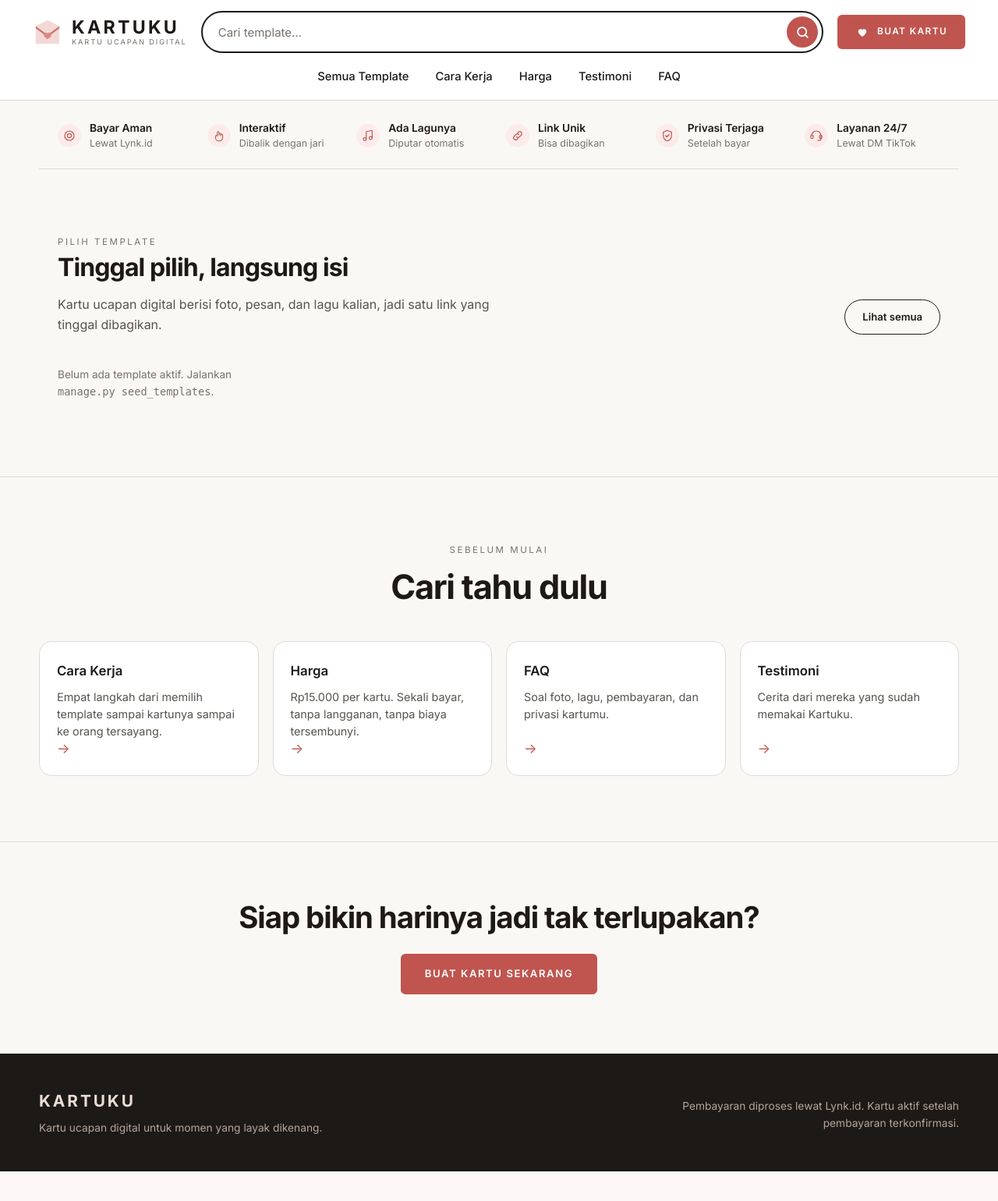
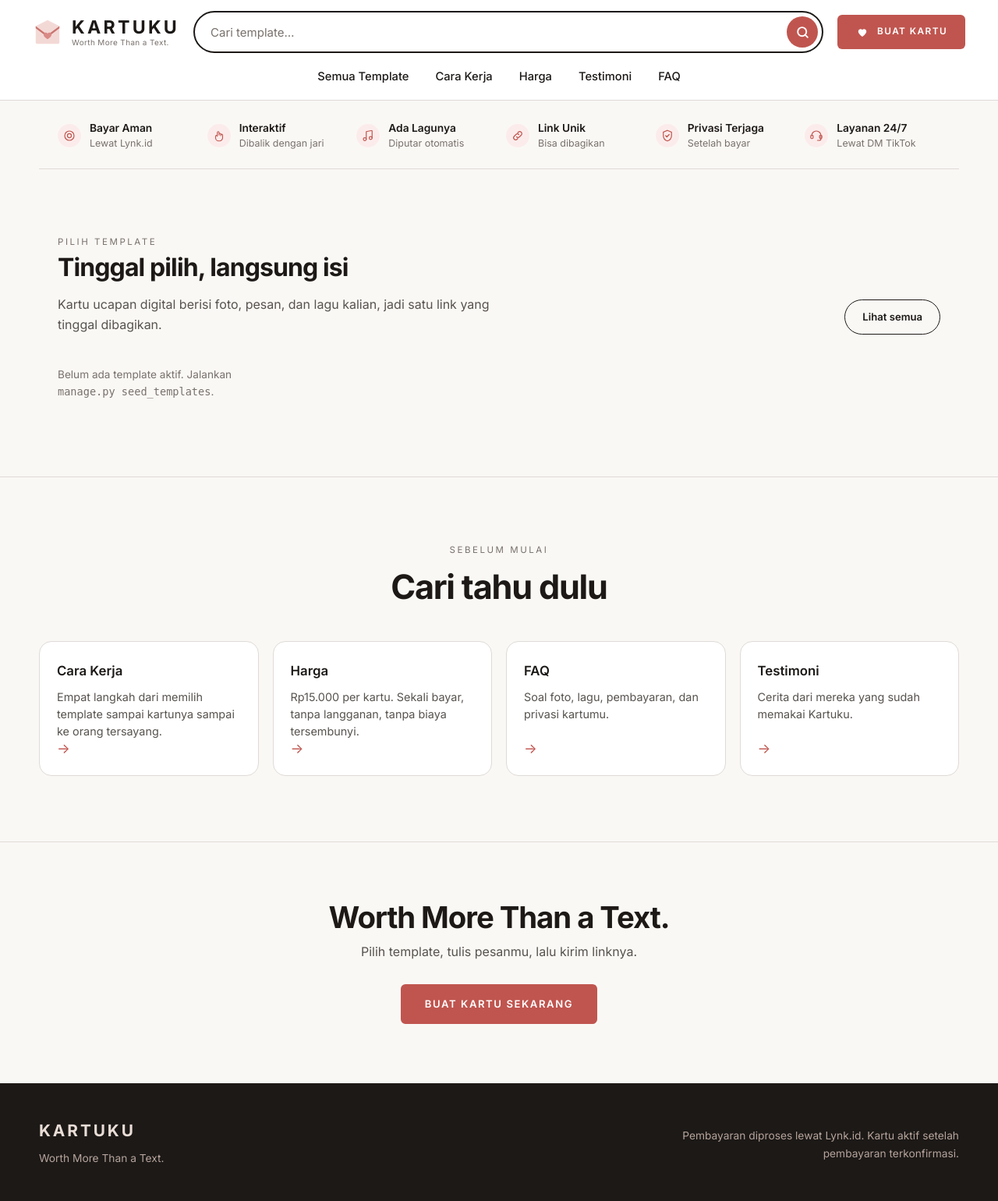
Before and after one commit to alvarezajovan10-source/kartuku, a Django app: page / in a window 1280 px wide. Shown: the whole page at 78% size. Before the commit the page ends 1502 px from the top, so only its background shows below. Run offline with Django 5.2, Linux system fonts and the light colour scheme; data that the repository does not hold is empty; parts of the project's set-up code (start-up, migrations or seed data) failed here and were passed over; some web fonts are replaced.

Commit message:
Slogan "Worth More Than a Text." dipasang di kunci merek dan pita ajakan
Pemilik situs menetapkan slogan untuk Kartuku. Ia dipasang di empat tempat:
di bawah KARTUKU pada header (layar lebar), di footer, sebagai judul pita
ajakan dasar beranda, dan di judul tab beserta judul yang muncul saat link
dibagikan.

Slogan MENGGANTIKAN deskriptor "Kartu Ucapan Digital". Konsekuensinya untuk
pencarian sudah disampaikan dan diterima pemilik situs: judul tab yang dibaca
Google kehilangan kata kuncinya. Karena itu <meta name="description"> sengaja
tidak disentuh — di situlah "kartu ucapan digital" sekarang bertumpu
sendirian, dan itu berlaku di semua halaman.

Gaya .brand-text em tidak dipakai ulang apa adanya. Kapital-kecil renggang
0.2em itu gaya LABEL kategori; slogan yang diperlakukan begitu berhenti
terbaca sebagai pernyataan. Diukur dengan Range, bukan bounding box kotaknya
(yang menipu karena kolom flex membuat nama dan slogan sama-sama 138,1px):
KARTUKU 138,1px, slogan 125px — slogan duduk di 90% lebar namanya.

Judul pita ajakan yang lama sebuah PERTANYAAN yang mengundang; slogan tidak
mengundang. Satu baris pengantar Bahasa Indonesia disisipkan supaya tombol
tidak sendirian menanggung ajakan di satu-satunya titik konversi beranda.
Lebar bacanya 52ch — di bawah itu kalimat 49 karakternya pecah dan
meninggalkan satu kata yatim; di HP dipakai text-wrap: balance untuk sebab
yang sama.

Header HP tidak berubah: .brand-text em tetap disembunyikan di sana, jadi
slogan terlihat di HP lewat pita ajakan dan footer.

338 tes lulus, konsol bersih.

Co-Authored-By: Claude Opus 5 <noreply@anthropic.com>

```diff
--- a/cards/templates/cards/landing.html
+++ b/cards/templates/cards/landing.html
@@ -1,7 +1,7 @@
 {% extends "base.html" %}
 {% load static %}
 
-{% block title %}Kartuku · Ucapan tulus, hadiah berkesan{% endblock %}
+{% block title %}Kartuku · Worth More Than a Text.{% endblock %}
 
 {% block body %}
 <!-- ── Hero ──────────────────────────────────────────────────────────────── -->
@@ -131,7 +131,8 @@
 </section>
 
 <section class="cta-band">
-  <h2 class="display">Siap bikin harinya jadi tak terlupakan?</h2>
+  <h2 class="display">Worth More Than a Text.</h2>
+  <p class="cta-lede">Pilih template, tulis pesanmu, lalu kirim linknya.</p>
   <a class="btn btn-primary" href="{% url 'cards:page_templates' %}">Buat Kartu Sekarang</a>
 </section>
 {% endblock %}
--- a/static/css/app.css
+++ b/static/css/app.css
@@ -222,12 +222,15 @@ img { max-width: 100%; display: block; }
   font-weight: 700;
   letter-spacing: .14em;
 }
+/* Slogan, bukan label kategori. Kapital-kecil yang direnggangkan terbaca
+   sebagai keterangan; yang dimau di sini sebuah pernyataan, jadi huruf
+   besar-kecil biasa dan renggang yang wajar. Lebarnya harus tetap di bawah
+   lebar "KARTUKU" supaya kunci mereknya tidak berat di bawah. */
 .brand-text em {
   font-style: normal;
-  font-size: .58rem;
-  letter-spacing: .2em;
+  font-size: .62rem;
+  letter-spacing: .04em;
   color: var(--muted);
-  text-transform: uppercase;
 }
 
 .site-nav { margin-left: auto; display: flex; gap: 34px; }
@@ -747,7 +750,19 @@ img { max-width: 100%; display: block; }
   text-align: center;
   padding: 76px 24px;
 }
-.cta-band .display { font-size: clamp(1.7rem, 3.2vw, 2.4rem); margin-bottom: 26px; }
+.cta-band .display { font-size: clamp(1.7rem, 3.2vw, 2.4rem); margin-bottom: 10px; }
+/* Judul pita ini dulu sebuah pertanyaan yang mengundang; slogan tidak
+   mengundang. Baris inilah yang sekarang mengerjakannya, jadi ia rapat ke
+   judul dan berjarak ke tombol. */
+.cta-lede {
+  max-width: 52ch;   /* kalimatnya 49 karakter: di bawah ini ia pecah
+                        dan menyisakan satu kata yatim di baris kedua */
+  margin: 0 auto 28px;
+  color: var(--ink-soft);
+  font-size: 1rem;
+  text-wrap: balance;  /* di HP ia pecah dua baris; tanpa ini kata terakhir
+                          tertinggal sendirian. Peramban lama mengabaikannya. */
+}
 
 /* ── Footer ─────────────────────────────────────────────────────────────── */
 .site-footer { background: var(--ink); color: #e9ddd6; padding: 44px 24px; }
--- a/templates/base.html
+++ b/templates/base.html
@@ -3,7 +3,7 @@
 <head>
   <meta charset="utf-8">
   <meta name="viewport" content="width=device-width, initial-scale=1">
-  <title>{% block title %}Kartuku · Kartu Ucapan Digital{% endblock %}</title>
+  <title>{% block title %}Kartuku · Worth More Than a Text.{% endblock %}</title>
   {% comment %}
     Sengaja tidak menyebut metode bayar: ini teks yang muncul di hasil Google,
     dan metodenya bisa berganti (Lynk.id sekarang, QRIS kalau Midtrans dinyalakan).
@@ -24,7 +24,7 @@
   <meta property="og:site_name" content="Kartuku">
   <meta property="og:type" content="website">
   <meta property="og:locale" content="id_ID">
-  <meta property="og:title" content="{% block og_title %}Kartuku · Ucapan tulus, hadiah berkesan{% endblock %}">
+  <meta property="og:title" content="{% block og_title %}Kartuku · Worth More Than a Text.{% endblock %}">
   <meta property="og:description" content="{% block og_description %}Kartu ucapan digital dengan foto, pesan, dan lagu. Rp15.000 sekali bayar, langsung dapat link untuk dibagikan.{% endblock %}">
   <meta property="og:url" content="{{ request.build_absolute_uri }}">
   <meta property="og:image" content="{% block og_image %}{{ request.scheme }}://{{ request.get_host }}{% static 'img/og-default.jpg' %}{% endblock %}">
@@ -69,7 +69,7 @@
       </svg>
       <span class="brand-text">
         <strong>KARTUKU</strong>
-        <em>Kartu Ucapan Digital</em>
+        <em>Worth More Than a Text.</em>
       </span>
     </a>
 
@@ -124,7 +124,7 @@
   <div class="footer-inner">
     <div>
       <strong class="footer-brand">KARTUKU</strong>
-      <p>Kartu ucapan digital untuk momen yang layak dikenang.</p>
+      <p>Worth More Than a Text.</p>
     </div>
     <p class="footer-note">
       {% if payment_ready %}
```
